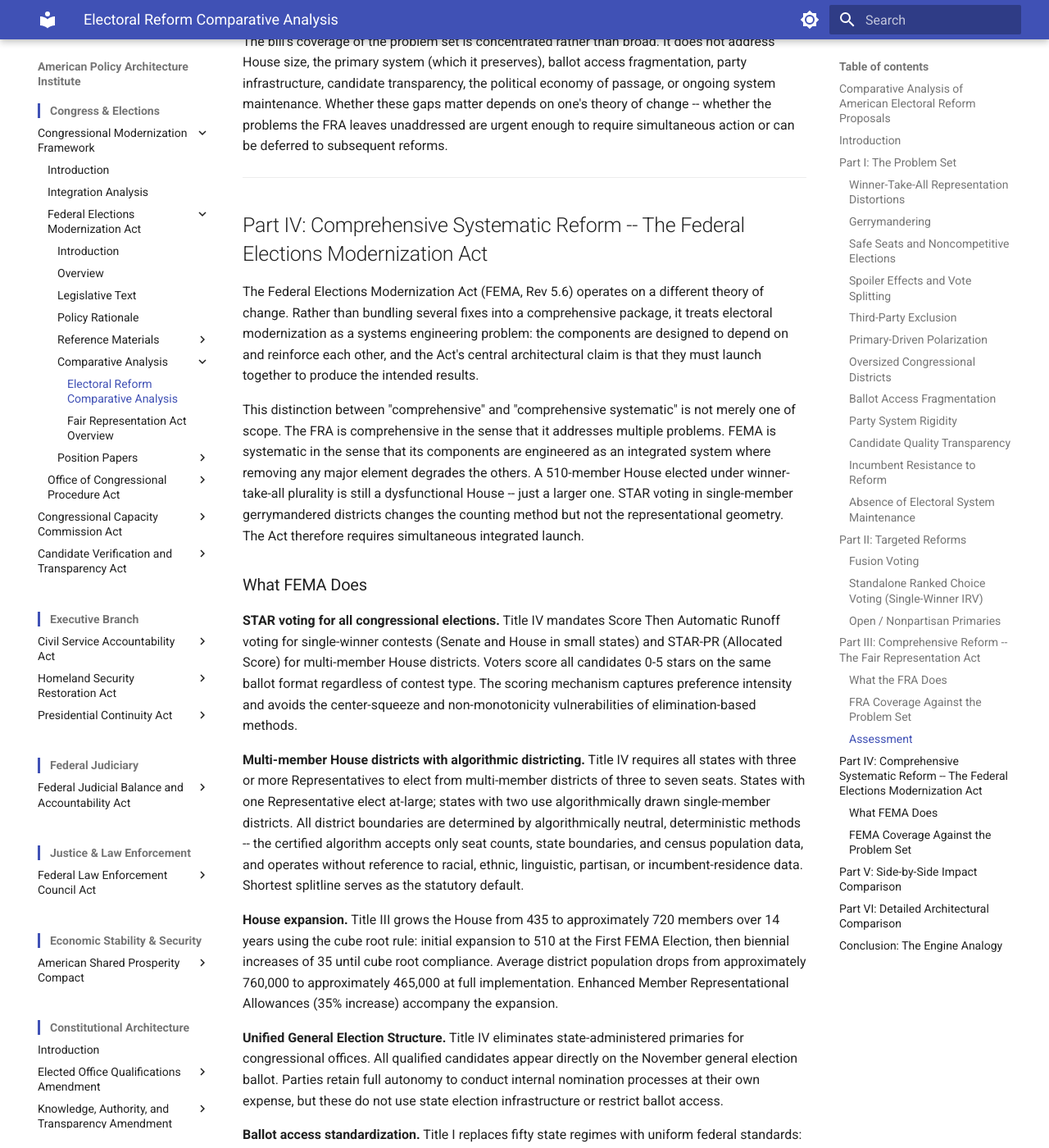
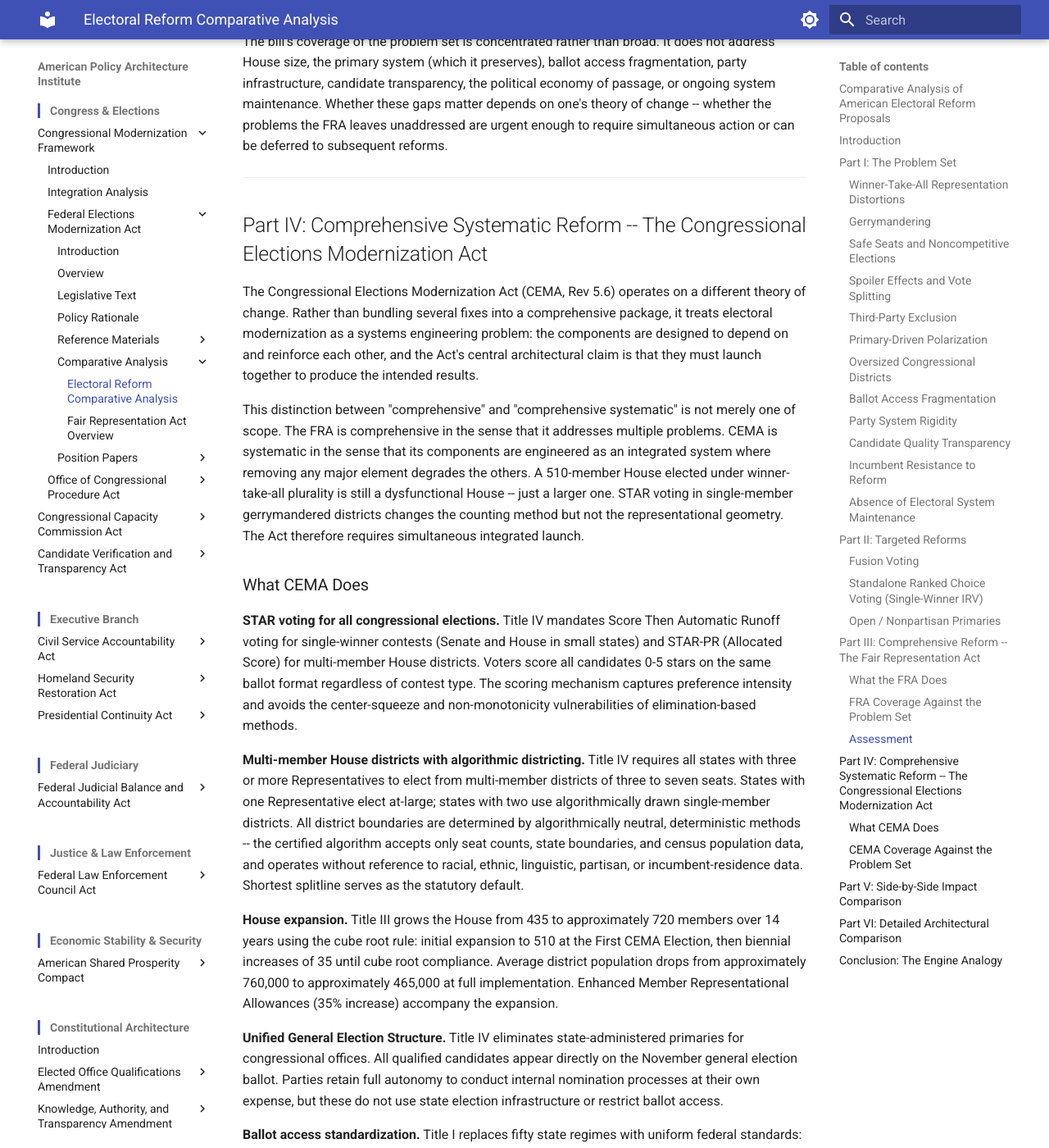
Before and after one commit to albertintech/apai, an MkDocs documentation site: the page built from docs/congress/cmf/fema/comparative-analysis.md, in a window 1280 px wide and 1400 px high, scrolled down 8176 px. Shown: the whole window at 82% size. Built offline with MkDocs 1.6.1 and Material for MkDocs 9.7.7, drawn with Linux system fonts in a browser that asks for light colours; some of the changed text lies outside the part shown.

Commit message:
Update comparative-analysis.md

```diff
--- a/docs/congress/cmf/fema/comparative-analysis.md
+++ b/docs/congress/cmf/fema/comparative-analysis.md
@@ -1,4 +1,4 @@
-# Federal Elections Modernization Act
+# Congressional Elections Modernization Act
 
 ## Comparative Analysis of American Electoral Reform Proposals
 
@@ -157,19 +157,19 @@
 
 ---
 
-## Part IV: Comprehensive Systematic Reform -- The Federal Elections Modernization Act
+## Part IV: Comprehensive Systematic Reform -- The Congressional Elections Modernization Act
 
-The Federal Elections Modernization Act (FEMA, Rev 5.6) operates on a different theory of change. Rather than bundling several fixes into a comprehensive package, it treats electoral modernization as a systems engineering problem: the components are designed to depend on and reinforce each other, and the Act's central architectural claim is that they must launch together to produce the intended results.
+The Congressional Elections Modernization Act (CEMA, Rev 5.6) operates on a different theory of change. Rather than bundling several fixes into a comprehensive package, it treats electoral modernization as a systems engineering problem: the components are designed to depend on and reinforce each other, and the Act's central architectural claim is that they must launch together to produce the intended results.
 
-This distinction between "comprehensive" and "comprehensive systematic" is not merely one of scope. The FRA is comprehensive in the sense that it addresses multiple problems. FEMA is systematic in the sense that its components are engineered as an integrated system where removing any major element degrades the others. A 510-member House elected under winner-take-all plurality is still a dysfunctional House -- just a larger one. STAR voting in single-member gerrymandered districts changes the counting method but not the representational geometry. The Act therefore requires simultaneous integrated launch.
+This distinction between "comprehensive" and "comprehensive systematic" is not merely one of scope. The FRA is comprehensive in the sense that it addresses multiple problems. CEMA is systematic in the sense that its components are engineered as an integrated system where removing any major element degrades the others. A 510-member House elected under winner-take-all plurality is still a dysfunctional House -- just a larger one. STAR voting in single-member gerrymandered districts changes the counting method but not the representational geometry. The Act therefore requires simultaneous integrated launch.
 
-### What FEMA Does
+### What CEMA Does
 
 **STAR voting for all congressional elections.** Title IV mandates Score Then Automatic Runoff voting for single-winner contests (Senate and House in small states) and STAR-PR (Allocated Score) for multi-member House districts. Voters score all candidates 0-5 stars on the same ballot format regardless of contest type. The scoring mechanism captures preference intensity and avoids the center-squeeze and non-monotonicity vulnerabilities of elimination-based methods.
 
 **Multi-member House districts with algorithmic districting.** Title IV requires all states with three or more Representatives to elect from multi-member districts of three to seven seats. States with one Representative elect at-large; states with two use algorithmically drawn single-member districts. All district boundaries are determined by algorithmically neutral, deterministic methods -- the certified algorithm accepts only seat counts, state boundaries, and census population data, and operates without reference to racial, ethnic, linguistic, partisan, or incumbent-residence data. Shortest splitline serves as the statutory default.
 
-**House expansion.** Title III grows the House from 435 to approximately 720 members over 14 years using the cube root rule: initial expansion to 510 at the First FEMA Election, then biennial increases of 35 until cube root compliance. Average district population drops from approximately 760,000 to approximately 465,000 at full implementation. Enhanced Member Representational Allowances (35% increase) accompany the expansion.
+**House expansion.** Title III grows the House from 435 to approximately 720 members over 14 years using the cube root rule: initial expansion to 510 at the First CEMA Election, then biennial increases of 35 until cube root compliance. Average district population drops from approximately 760,000 to approximately 465,000 at full implementation. Enhanced Member Representational Allowances (35% increase) accompany the expansion.
 
 **Unified General Election Structure.** Title IV eliminates state-administered primaries for congressional offices. All qualified candidates appear directly on the November general election ballot. Parties retain full autonomy to conduct internal nomination processes at their own expense, but these do not use state election infrastructure or restrict ballot access.
 
@@ -181,9 +181,9 @@
 
 **Electoral Science Office.** Title IV establishes an independent agency responsible for ongoing evaluation of voting method performance and certification of the districting algorithm. The ESO operates within a three-tier graduated protection architecture: statutory principles (requiring an Act of Congress to change), protected design elements (requiring affirmative Congressional approval), and adjustable technical parameters (modifiable by the ESO subject to Congressional disapproval). This creates institutional capacity for the electoral system to evolve based on evidence.
 
-### FEMA Coverage Against the Problem Set
+### CEMA Coverage Against the Problem Set
 
-| Problem                               | FEMA Impact                                                  |
+| Problem                               | CEMA Impact                                                  |
 | ------------------------------------- | ------------------------------------------------------------ |
 | Winner-take-all distortions           | Substantially mitigated -- STAR-PR in MMDs produces proportional outcomes with stronger monotonicity properties |
 | Gerrymandering                        | Eliminated as a meaningful threat -- algorithmic districting removes human discretion; PR makes boundary placement largely irrelevant to outcomes |
@@ -206,9 +206,9 @@
 
 ## Part V: Side-by-Side Impact Comparison
 
-The matrix below places the FRA and FEMA coverage assessments in a single table for direct comparison.
+The matrix below places the FRA and CEMA coverage assessments in a single table for direct comparison.
 
-| Systemic Problem                     | FRA Impact                                                | FEMA Impact                                                  |
+| Systemic Problem                     | FRA Impact                                                | CEMA Impact                                                  |
 | ------------------------------------ | --------------------------------------------------------- | ------------------------------------------------------------ |
 | **Winner-take-all distortions**      | Substantially mitigated                                   | Substantially mitigated (stronger monotonicity)              |
 | **Gerrymandering**                   | Substantially mitigated (criteria-constrained human maps) | Eliminated as meaningful threat (algorithmic + PR)           |
@@ -227,7 +227,7 @@
 | **Incumbent resistance to reform**   | Not addressed                                             | Directly addressed                                           |
 | **Electoral system maintenance**     | Not addressed                                             | Directly addressed                                           |
 
-The pattern is clear without editorial emphasis. On the seven problems that both proposals address, the FRA delivers strong results on four and moderate-to-partial results on three. FEMA delivers strong results on all seven. Of the nine remaining problems, FEMA addresses eight; the FRA addresses none. One problem -- candidate quality transparency -- is addressed by neither proposal.
+The pattern is clear without editorial emphasis. On the seven problems that both proposals address, the FRA delivers strong results on four and moderate-to-partial results on three. CEMA delivers strong results on all seven. Of the nine remaining problems, CEMA addresses eight; the FRA addresses none. One problem -- candidate quality transparency -- is addressed by neither proposal.
 
 ---
 
@@ -235,7 +235,7 @@
 
 For readers who want to understand the specific design choices behind each proposal, the table below compares provisions point by point.
 
-| Dimension                    | Fair Representation Act (H.R. 4632)                          | Federal Elections Modernization Act (Rev 5.6)                |
+| Dimension                    | Fair Representation Act (H.R. 4632)                          | Congressional Elections Modernization Act (Rev 5.6)          |
 | ---------------------------- | ------------------------------------------------------------ | ------------------------------------------------------------ |
 | **Voting Method**            | IRV (single-seat); STV (multi-seat)                          | STAR (single-winner); STAR-PR / Allocated Score (multi-member) |
 | **Ballot Interface**         | Rank candidates in order of preference                       | Score all candidates 0-5 stars; same action for all contest types |
@@ -251,7 +251,7 @@
 | **Technical Oversight**      | None                                                         | Electoral Science Office; three-tier graduated protection architecture |
 | **Fallback Provisions**      | Any proportional method meeting Droop quota                  | Shortest splitline default; FEC implementation extensions    |
 | **Federal Funding**          | $4-$8 per registered voter (EAC)                             | 35% MRA increase; infrastructure appropriations; ESO independently funded |
-| **Effective Dates**          | Senate RCV 2026; House MMDs post-2030 reapportionment        | Tiered: Titles V-VII at enactment; Titles I-IV at First FEMA Election |
+| **Effective Dates**          | Senate RCV 2026; House MMDs post-2030 reapportionment        | Tiered: Titles V-VII at enactment; Titles I-IV at First CEMA Election |
 | **Scope**                    | House and Senate only                                        | All congressional elections                                  |
 | **Constitutional Authority** | Elections Clause; 14th Amendment Section 5                   | Elections Clause; Article I, Section 2 (House size)          |
 | **Status**                   | Introduced in 119th Congress (5 sponsors)                    | Policy architecture (APAI); not yet introduced               |
@@ -269,7 +269,7 @@
 
 **The Fair Representation Act** replaces the engine with a proven off-the-shelf system. STV has decades of operational history in Ireland and Australia. Multi-member districts with proportional representation eliminate the worst winner-take-all distortions. It is a real upgrade with a known performance envelope. But it is dropped into an existing chassis -- the 435-seat frame, the primary system, the fragmented ballot access regime, the institutional capacity problems -- that wasn't designed for it. The new engine runs better, but it's constrained by everything around it.
 
-**FEMA** is a ground-up powertrain redesign. The voting method, the district structure, the chamber size, the districting process, the ballot access system, the party infrastructure, the institutional capacity provisions, and the incumbent incentive alignment are all engineered to work together. The chassis is built around the engine. And the Electoral Science Office is the diagnostic computer and service schedule built in from the factory -- so the system can be tuned over time rather than running until something breaks.
+**CEMA** is a ground-up powertrain redesign. The voting method, the district structure, the chamber size, the districting process, the ballot access system, the party infrastructure, the institutional capacity provisions, and the incumbent incentive alignment are all engineered to work together. The chassis is built around the engine. And the Electoral Science Office is the diagnostic computer and service schedule built in from the factory -- so the system can be tuned over time rather than running until something breaks.
 
 The choice between these tiers is not primarily a technical question about which voting method is superior or which redistricting philosophy is more robust. It is a question about theory of change. Do you fix the most urgent problem now with the tools that are politically available? Do you build the comprehensive solution and wait for the political conditions that make it possible? Or is there a path that moves on both fronts simultaneously -- building institutional support for the comprehensive solution while the targeted and comprehensive reforms demonstrate that structural change is feasible?
 
@@ -283,12 +283,13 @@
 
 **Revision 5.6** (Current)
 
-- Aligned with Rev 5.6 of the FEMA legislative text
-- Presidential scope narrowing: removed "Spoiler effects (Presidential)" row from all three coverage tables (FRA, FEMA, side-by-side); removed "Presidential: STAR (severable)" row from detailed architectural comparison; updated Scope row from "All federal elections including Presidential" to "All congressional elections"; removed "President" from STAR voting single-winner contest list; narrowed "federal offices" to "congressional offices" in UGES and Primary Elections rows
-- FCAO references removed: Title V (FCAO) extracted from FEMA into planned standalone statute under the CMF; removed "Candidate competency transparency" paragraph from What FEMA Does; changed "Candidate quality transparency" from "Directly addressed" to "Not addressed" in FEMA coverage table and side-by-side; removed "Candidate Transparency" row from detailed architectural comparison; removed FCAO from Federal Funding row; removed "candidate transparency layer" from engine analogy
-- Title/section renumbering: Title VI (Compensation) → Title V in Incumbent Incentives description and detailed comparison; updated Effective Dates row to reflect two-tier structure (Titles V-VII at enactment; Titles I-IV at First FEMA Election)
-- Updated summary prose: adjusted problem counts to reflect removal of Presidential spoiler row and FCAO coverage change (seven shared problems, eight FEMA-only, one addressed by neither)
-- Updated FEMA version reference from Rev 5.2 to Rev 5.6 in Part IV opening and detailed comparison table header
+- Aligned with Rev 5.6 of the CEMA legislative text
+- Renamed from "Federal Elections Modernization Act (FEMA)" to "Congressional Elections Modernization Act (CEMA)"; all references, defined terms, and download paths updated throughout; no substantive policy changes
+- Presidential scope narrowing: removed "Spoiler effects (Presidential)" row from all three coverage tables (FRA, CEMA, side-by-side); removed "Presidential: STAR (severable)" row from detailed architectural comparison; updated Scope row from "All federal elections including Presidential" to "All congressional elections"; removed "President" from STAR voting single-winner contest list; narrowed "federal offices" to "congressional offices" in UGES and Primary Elections rows
+- FCAO references removed: Title V (FCAO) extracted from CEMA into planned standalone statute under the CMF; removed "Candidate competency transparency" paragraph from What CEMA Does; changed "Candidate quality transparency" from "Directly addressed" to "Not addressed" in CEMA coverage table and side-by-side; removed "Candidate Transparency" row from detailed architectural comparison; removed FCAO from Federal Funding row; removed "candidate transparency layer" from engine analogy
+- Title/section renumbering: Title VI (Compensation) → Title V in Incumbent Incentives description and detailed comparison; updated Effective Dates row to reflect two-tier structure (Titles V-VII at enactment; Titles I-IV at First CEMA Election)
+- Updated summary prose: adjusted problem counts to reflect removal of Presidential spoiler row and FCAO coverage change (seven shared problems, eight CEMA-only, one addressed by neither)
+- Updated CEMA version reference from Rev 5.2 to Rev 5.6 in Part IV opening and detailed comparison table header
 - DPS 3.1 formatting compliance: removed "Published March 2026" and "Based on Rev 5.2" header metadata; removed "Last revised April 2026" footer line
 
 **Revision 2.1**
@@ -298,23 +299,23 @@
 **Revision 2.0**
 
 - Complete structural rebuild from prior version
-- Reorganized around problem-set-first architecture: Part I establishes systemic problems, Part II surveys targeted reforms, Part III evaluates FRA as comprehensive reform, Part IV evaluates FEMA as comprehensive systematic reform, Part V provides side-by-side impact matrix, Part VI provides detailed architectural comparison
+- Reorganized around problem-set-first architecture: Part I establishes systemic problems, Part II surveys targeted reforms, Part III evaluates FRA as comprehensive reform, Part IV evaluates CEMA as comprehensive systematic reform, Part V provides side-by-side impact matrix, Part VI provides detailed architectural comparison
 - Moved engine analogy from introduction to conclusion
 - Eliminated evaluative framing in targeted reform assessments; replaced with descriptive "target / effectiveness / limitations" structure
 - Added twelve-item problem set as explicit analytical framework
-- Separated FRA and FEMA coverage tables for independent evaluation before side-by-side comparison
+- Separated FRA and CEMA coverage tables for independent evaluation before side-by-side comparison
 - Incorporated material from prior FRA Systemic Impact Assessment (absorbed into this document)
 - Draws on FEMA Rev 5.2 legislative text and supporting documents, FRA (H.R. 4632) statutory text, Equal Vote Coalition proportional representation and multi-winner election analyses, APAI position papers on fusion voting and STV
 
 **Revision 1.0**
 
 - Initial publication as FRA-FEMA Comparative Analysis
-- Included engine analogy, targeted reform assessments, FRA-FEMA comparison matrix, and systemic impact matrix
+- Included engine analogy, targeted reform assessments, FRA-CEMA comparison matrix, and systemic impact matrix
   -->
 
 *Revision history available in the raw file.*
 
-> 📥 [Download this document](https://github.com/albertintech/apai/blob/main/docs/congress/cmf/fema/comparative-analysis.md) (opens on GitHub -- click the ⬇ download button)
+> 📥 [Download this document](https://github.com/albertintech/apai/blob/main/docs/congress/cmf/cema/comparative-analysis.md) (opens on GitHub -- click the ⬇ download button)
 
 ---
 
```
